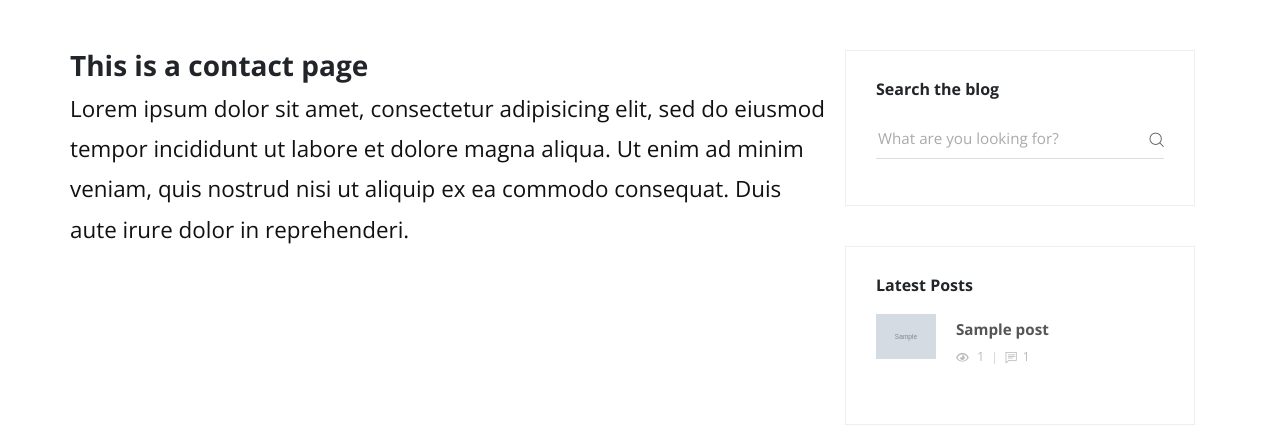
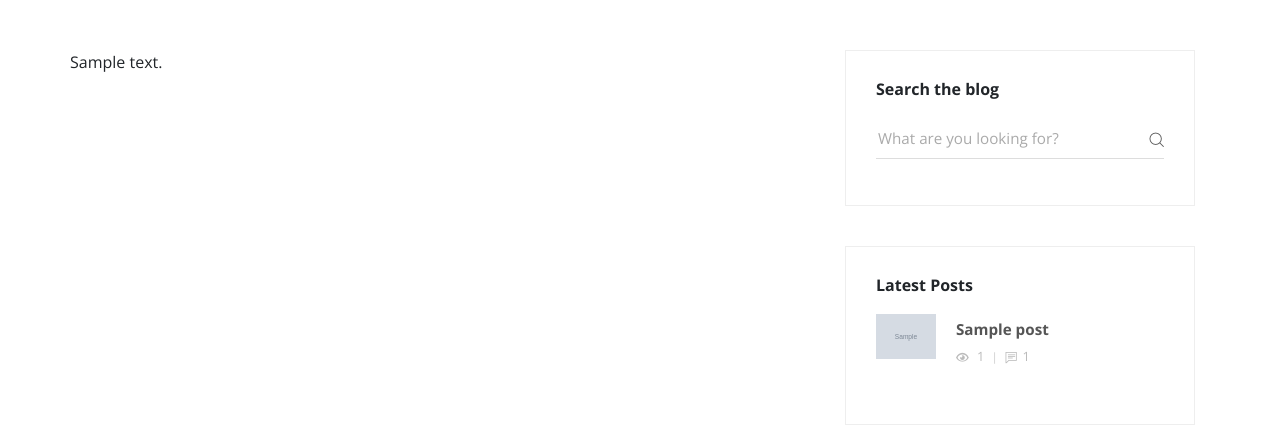
Before and after one commit to uuubnb/simple_django_blog, a Django app: template templates/flatpages/default.html in a window 1280 px wide. Shown: the part 81-524 px from the top of the page. Run offline with Django 3.2, Linux system fonts and the light colour scheme; tables that the repository leaves empty hold one stand-in row (values such as "Sample post"); the template is opened without the code that fills it: values that come from a table or form of the project are taken from there, most other values are stand-ins (such as "Sample title", 1, 10 or a date in 2020); grey boxes marked "Sample" are stand-in pictures; data that the repository does not hold is empty; some libraries are stand-ins or nearby versions.

Commit message:
flatpages content fixed

```diff
--- a/templates/flatpages/default.html
+++ b/templates/flatpages/default.html
@@ -38,9 +38,7 @@
         <main class="posts-listing col-lg-8">
           <div class="container">
             <div class="row">
-              <!-- post -->
-              <h2 class="h3">This is a contact page</h2>
-              <p class="text-big">Lorem ipsum dolor sit amet, consectetur adipisicing elit, sed do eiusmod tempor incididunt ut labore et dolore magna aliqua. Ut enim ad minim veniam, quis nostrud nisi ut aliquip ex ea commodo consequat. Duis aute irure dolor in reprehenderi.</p>
+              {{ flatpage.content }}
             </div>
           </div>
         </main>
```
